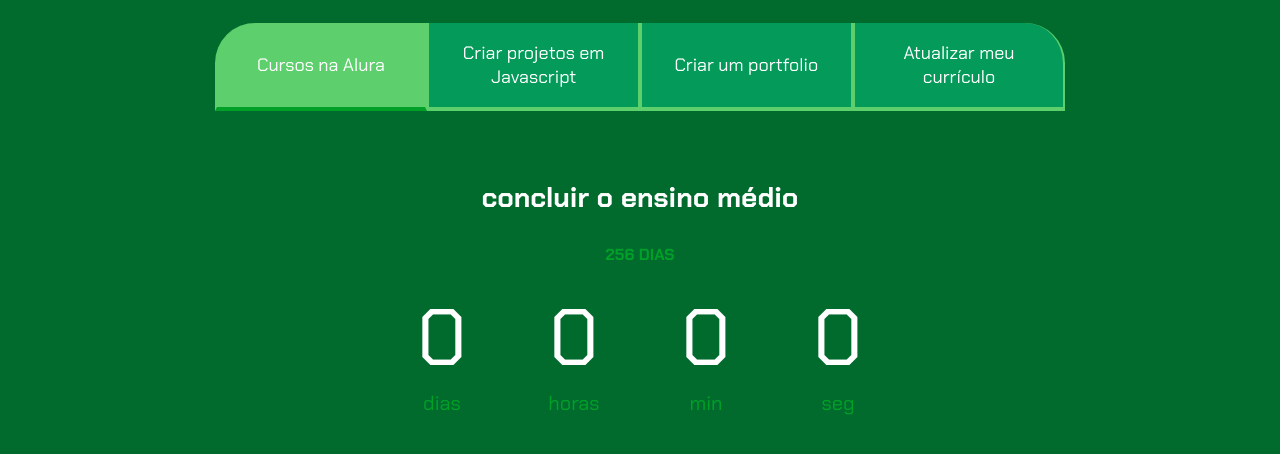
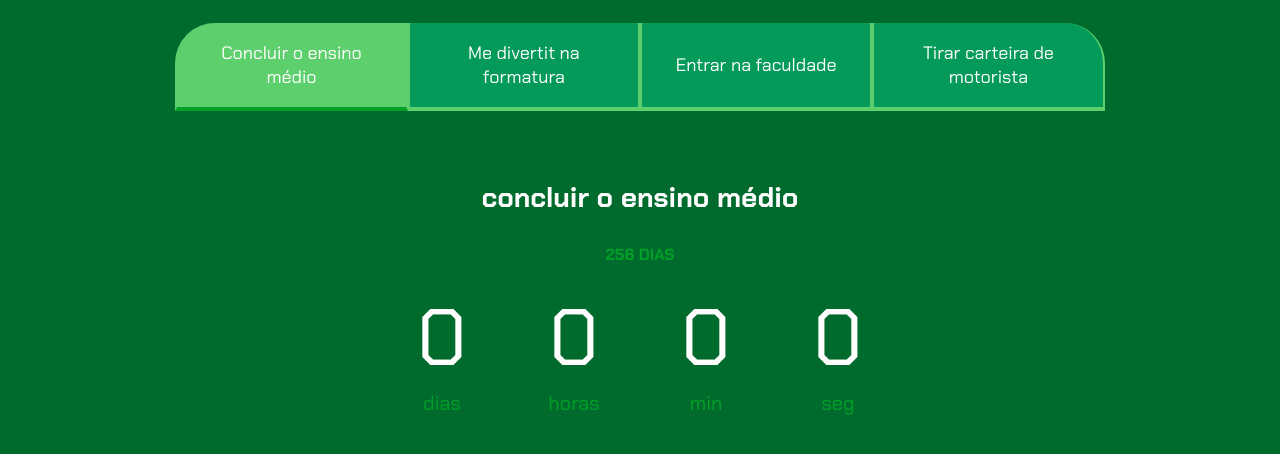
Before and after one commit to gabiitenorio/projeto-de-vida, a plain HTML site: page gabriella/js-projeto-de-vida-main/index.html in a window 1280 px wide. Shown: the part 80-534 px from the top of the page. Drawn offline with Linux system fonts and the light colour scheme.

Commit message:
Add files via upload

```diff
--- a/gabriella/js-projeto-de-vida-main/index.html
+++ b/gabriella/js-projeto-de-vida-main/index.html
@@ -13,10 +13,10 @@
         <h2 class="titulo-principal">Meus Projetos de Vida<span>_</span></h2>
         <div class="conteudo">
             <div class="botoes">
-                <button class="botao ativo">Cursos na Alura</button>
-                <button class="botao">Criar projetos em Javascript</button>
-                <button class="botao">Criar um portfolio</button>
-                <button class="botao">Atualizar meu currículo</button>
+                <button class="botao ativo">Concluir o ensino médio</button>
+                <button class="botao">Me divertit na formatura</button>
+                <button class="botao">Entrar na faculdade</button>
+                <button class="botao">Tirar carteira de motorista</button>
             </div>
             <div class="abas-textos">
                 <div class="aba-conteudo ativo">
@@ -42,8 +42,8 @@
                     </div>
                 </div>
                 <div class="aba-conteudo">
-                    <h3 class="aba-conteudo-titulo-principal">concluir faculdade</h3>
-                    <h4 class="aba-conteudo-titulo-secundario"></h4>
+                    <h3 class="aba-conteudo-titulo-principal">me divertir na formatura</h3>
+                    <h4 class="aba-conteudo-titulo-secundario">244</h4>
                     <div class="contador">
                         <div class="contador-digito">
                             <p class="contador-digito-numero" id="dias1"></p>
@@ -64,7 +64,7 @@
                     </div>
                 </div>
                 <div class="aba-conteudo">
-                    <h3 class="aba-conteudo-titulo-principal"></h3>
+                    <h3 class="aba-conteudo-titulo-principal">entrar na faculdade</h3>
                     <h4 class="aba-conteudo-titulo-secundario">Tempo para completar o objetivo</h4>
                     <div class="contador">
                         <div class="contador-digito">
@@ -86,7 +86,7 @@
                     </div>
                 </div>
                 <div class="aba-conteudo">
-                    <h3 class="aba-conteudo-titulo-principal">Atualizar meu curriculo com os certificados da Alura</h3>
+                    <h3 class="aba-conteudo-titulo-principal">tirar carteira demotorista</h3>
                     <h4 class="aba-conteudo-titulo-secundario">Tempo para completar o objetivo</h4>
                     <div class="contador">
                         <div class="contador-digito">
```
